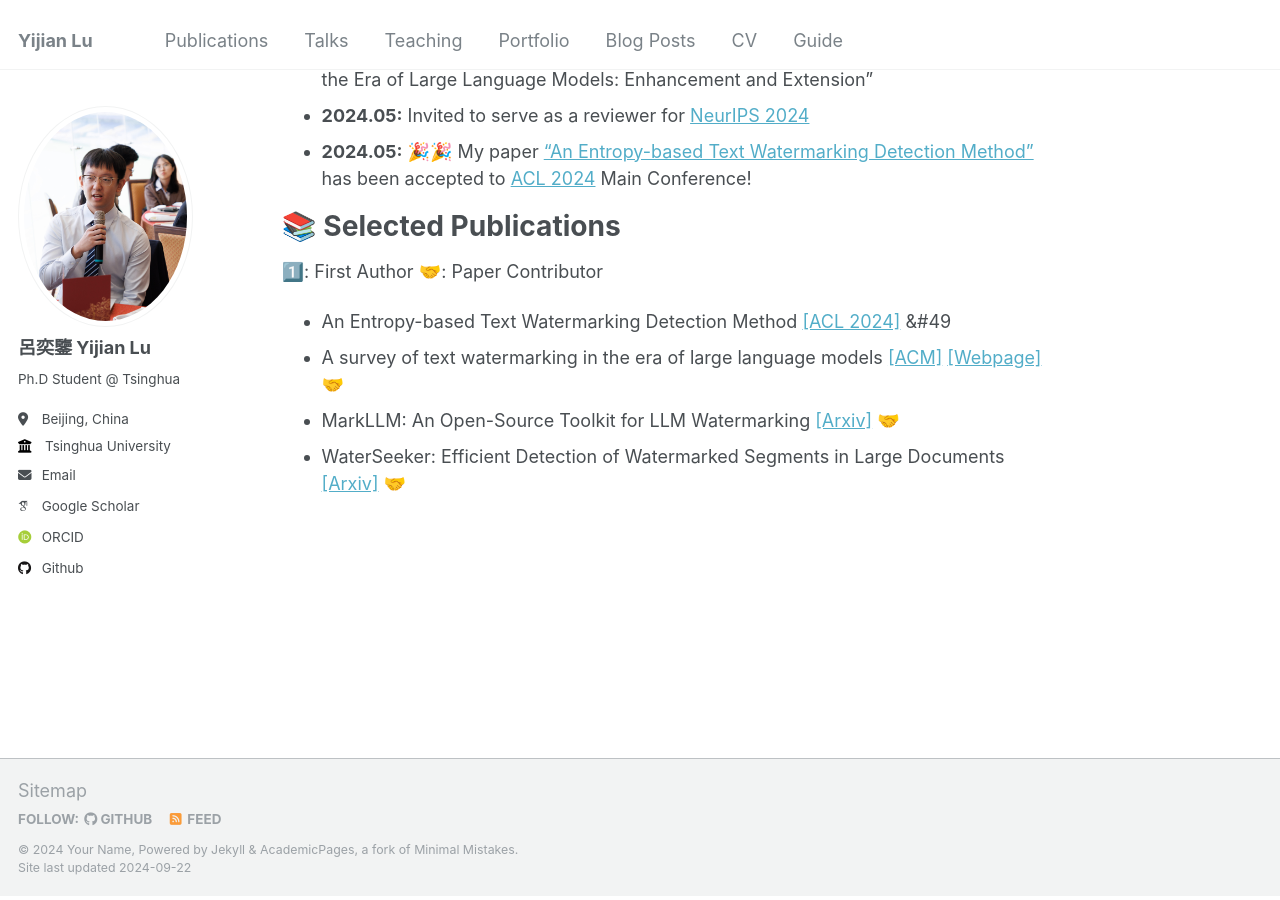
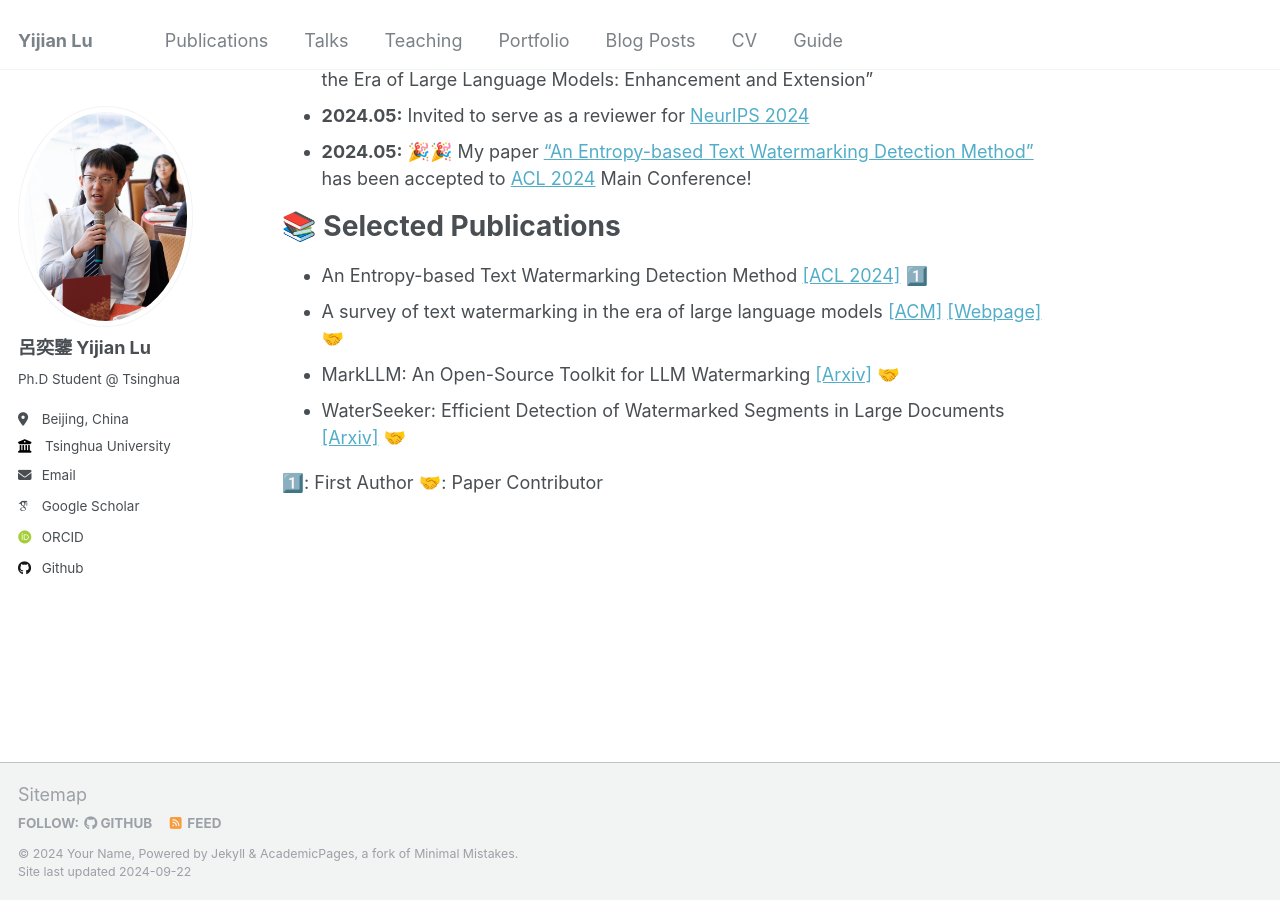
Before and after one commit to luyijian3/luyijian3.github.io, a Jekyll site: the page built from _pages/about.md, in a window 1280 px wide and 900 px high, scrolled down 559 px. Built offline with Jekyll 4.4.1, drawn with Linux system fonts in a browser that asks for light colours; some web fonts are replaced.

Commit message:
Update about.md

```diff
--- a/_pages/about.md
+++ b/_pages/about.md
@@ -23,8 +23,9 @@ Here is **Yijian Lu (Lucas, 呂奕鑒)**. I am currently a year-one Ph.D student
 
 📚 Selected Publications
 ======
-1️⃣: First Author 🤝: Paper Contributor
-- An Entropy-based Text Watermarking Detection Method [[ACL 2024]](https://aclanthology.org/2024.acl-long.630/) &#49
+- An Entropy-based Text Watermarking Detection Method [[ACL 2024]](https://aclanthology.org/2024.acl-long.630/) 1️⃣
 - A survey of text watermarking in the era of large language models [[ACM]](https://arxiv.org/abs/2312.07913) [[Webpage]](https://survey-text-watermark.github.io/index.html) 🤝
 - MarkLLM: An Open-Source Toolkit for LLM Watermarking [[Arxiv]](https://arxiv.org/abs/2405.10051) 🤝
 - WaterSeeker: Efficient Detection of Watermarked Segments in Large Documents [[Arxiv]](https://arxiv.org/abs/2409.05112) 🤝
+
+1️⃣: First Author 🤝: Paper Contributor
```
